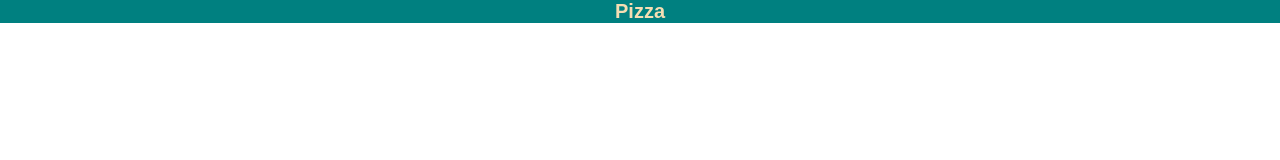
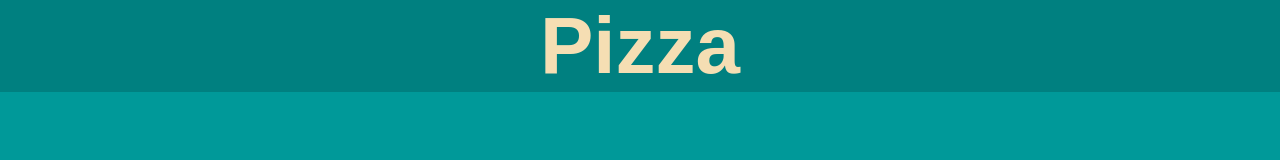
Before and after one commit to nachoojeda/Pizzaproyect, a plain HTML site: page index.html in a window 1280 px wide. Drawn offline with Linux system fonts and the light colour scheme.

Commit message:
Background

```diff
--- a/css/master.css
+++ b/css/master.css
@@ -6,4 +6,8 @@
     text-align: center;
     background-color: teal;
     color: wheat;
+    font-size: 80px;
 }
+body {
+    background-color:hsl(180, 100%, 30%);
+}
```
